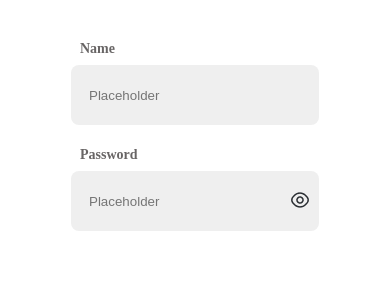
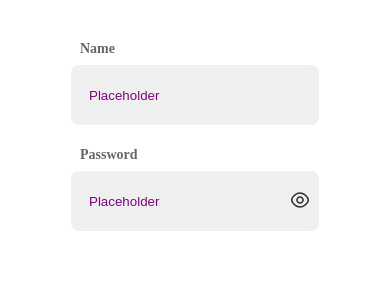
Before and after one commit to Adebola-Tee/bosoln, a plain HTML site: page index.html in a window 390 px wide. Shown: the part 149-430 px from the top of the page. Drawn offline with Linux system fonts and the light colour scheme.

Commit message:
made the input placeholder and cursor purple

```diff
--- a/mediaquery.css
+++ b/mediaquery.css
@@ -37,6 +37,11 @@
     #password-toggle {
       margin: 10px auto;
     }
+    input::placeholder {
+  color: purple;
+  border-color: purple;
+  cursor: pointer;
+}
 
     #signin-button {
       margin: 20px auto;
@@ -73,6 +78,11 @@
       margin-left: auto;
       margin-right: auto;
     }
+    input::placeholder {
+  color: purple;
+  border-color: purple;
+  cursor: pointer;
+}
 
     .name-label, #name{
 
```
